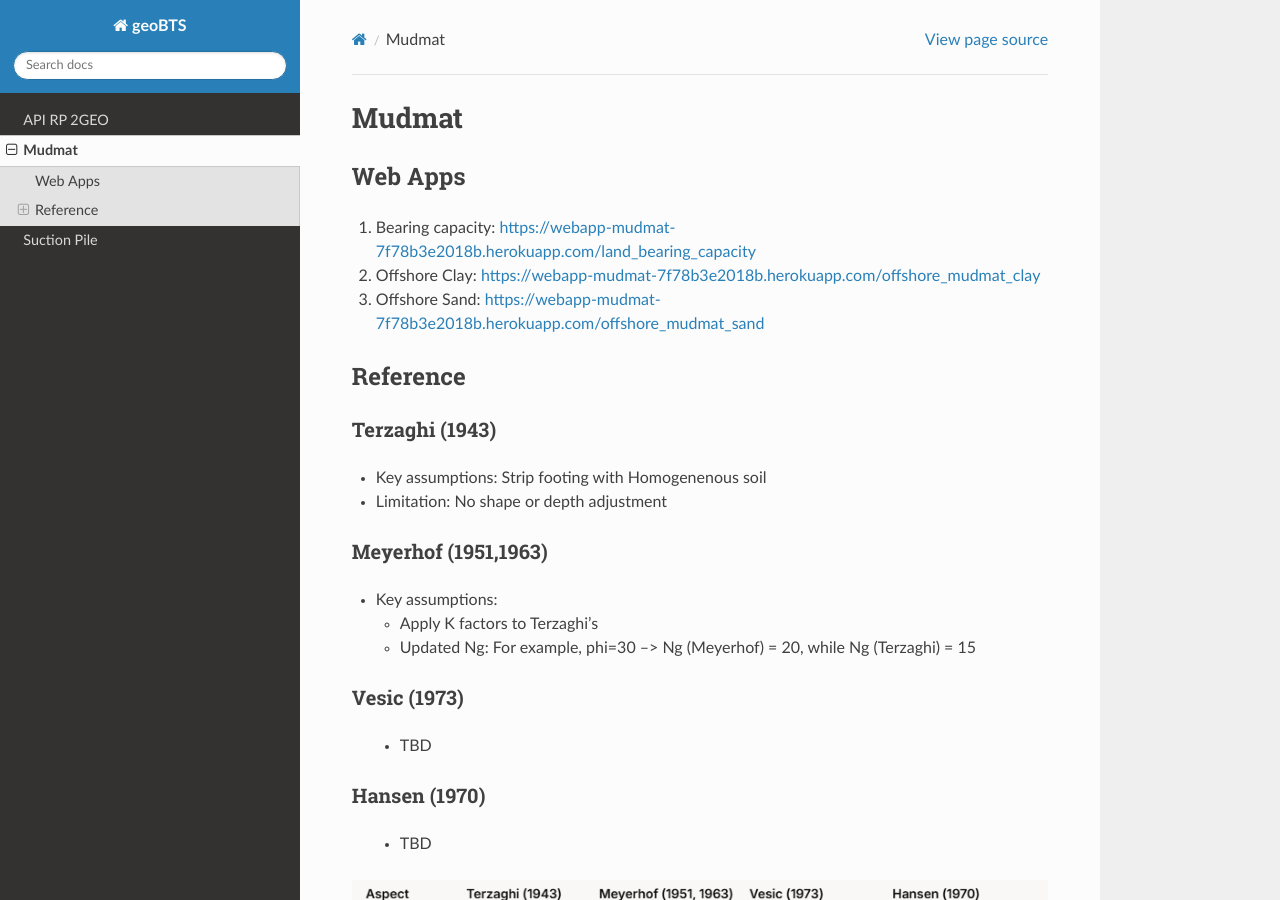
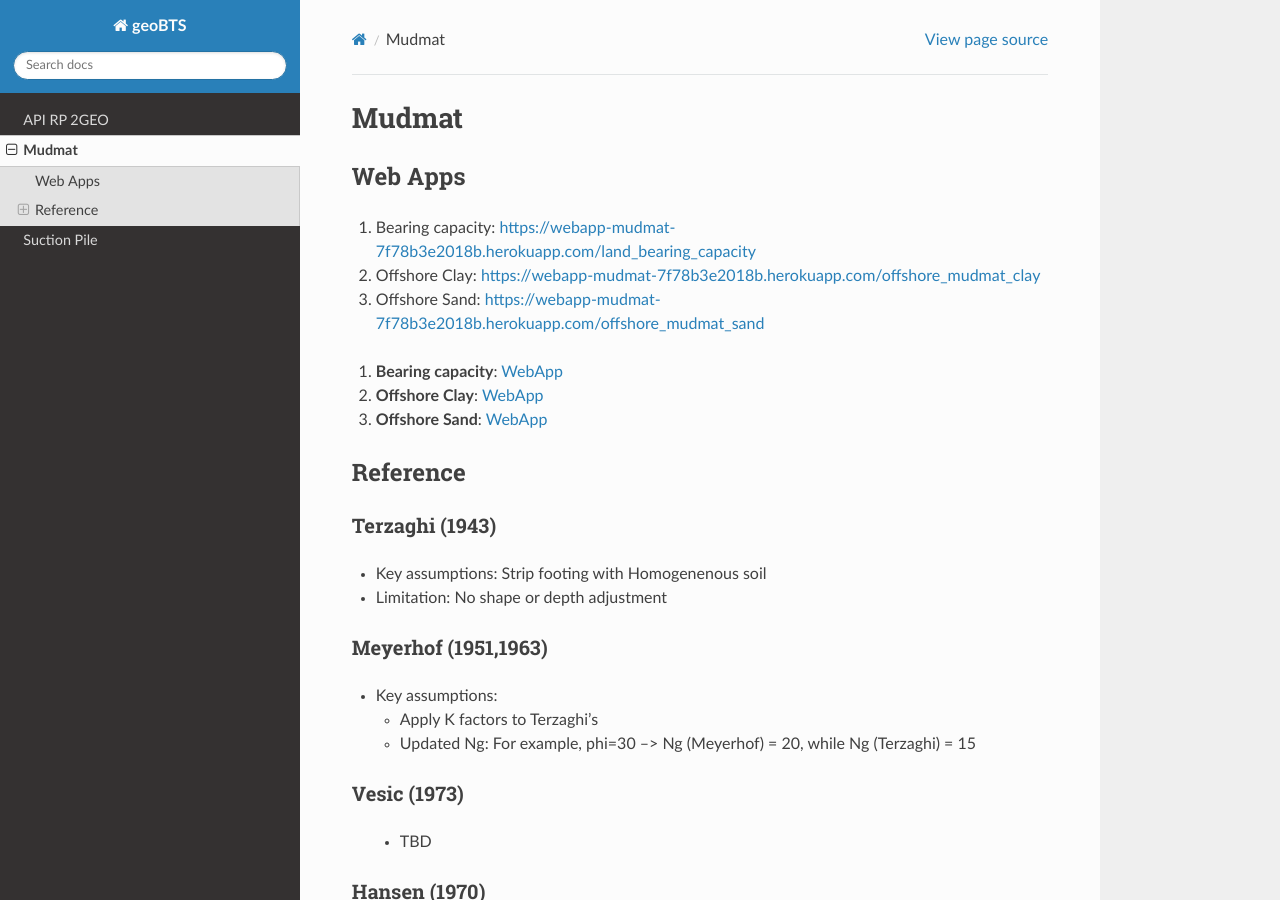
Before and after one commit to jungsohn/geoBTS, a Sphinx documentation site: the page built from docs/source/Mudmat.rst, in a window 1280 px wide and 900 px high. Built offline with Sphinx 7.4.7 and the Read the Docs theme 3.1.0, drawn with Linux system fonts in a browser that asks for light colours.

Commit message:
Update Mudmat.rst

```diff
--- a/docs/source/Mudmat.rst
+++ b/docs/source/Mudmat.rst
@@ -7,6 +7,12 @@ Web Apps
 1. Bearing capacity: https://webapp-mudmat-7f78b3e2018b.herokuapp.com/land_bearing_capacity
 2. Offshore Clay: https://webapp-mudmat-7f78b3e2018b.herokuapp.com/offshore_mudmat_clay
 3. Offshore Sand: https://webapp-mudmat-7f78b3e2018b.herokuapp.com/offshore_mudmat_sand
+
+1. **Bearing capacity**: `WebApp <https://webapp-mudmat-7f78b3e2018b.herokuapp.com/land_bearing_capacity>`_
+
+2. **Offshore Clay**: `WebApp <https://webapp-mudmat-7f78b3e2018b.herokuapp.com/offshore_mudmat_clay>`_
+
+3. **Offshore Sand**: `WebApp <https://webapp-mudmat-7f78b3e2018b.herokuapp.com/offshore_mudmat_sand>`_
 
 
 Reference
```
